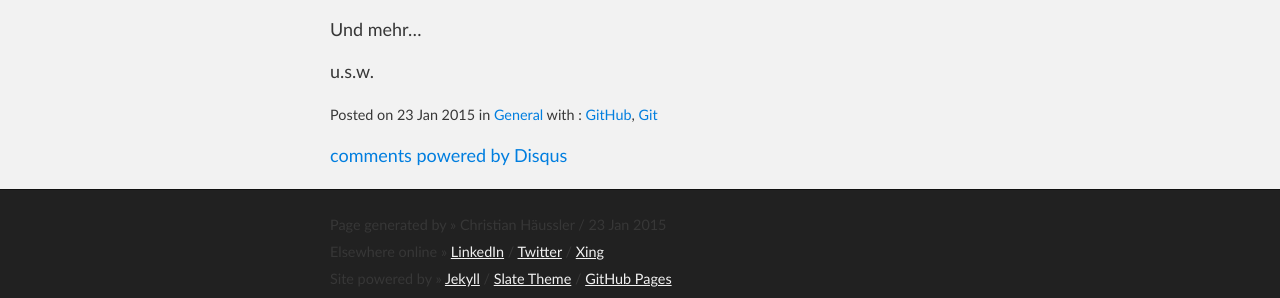
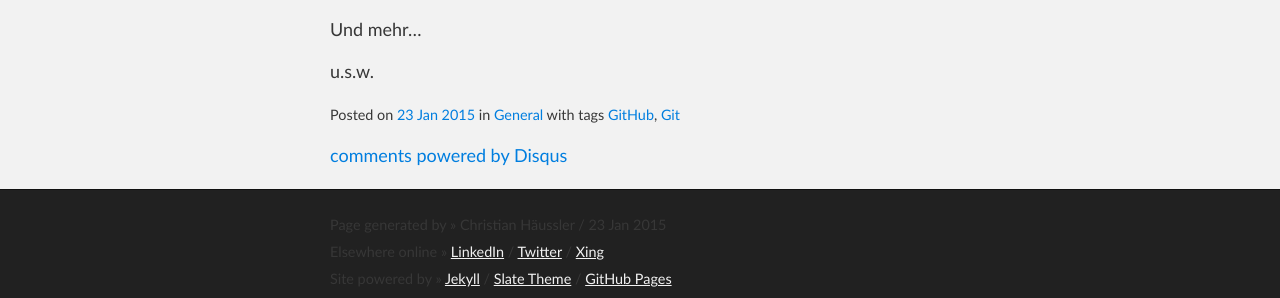
Before and after one commit to cniweb/best-practice, a Jekyll site: the page built from _posts/2015-01-23-Mein-zweiter-Post.md, in a window 1280 px wide. Shown: the part 381-679 px from the top of the page. Built offline with Jekyll 4.4.1, drawn with Linux system fonts in a browser that asks for light colours; comment, search, counter and statistics services are not loaded.

Commit message:
Update Post Template

```diff
--- a/_layouts/post.html
+++ b/_layouts/post.html
@@ -5,7 +5,7 @@ layout: default
 <article>
 {{ content }}
 
-{% capture time_content %} on <time datetime="{{ page.date | date_to_xmlschema }}">{{ page.date | date_to_string }}</time>{% endcapture %}
+{% capture time_content %} on <time datetime="{{ page.date | date_to_xmlschema }}"><a name="{{ page.date | date_to_string }}">{{ page.date | date_to_string }}</a></time>{% endcapture %}
 
 {% if page.category %}
     {% for site_category in site.data.categories %}
@@ -14,14 +14,14 @@ layout: default
         {% endif %}
     {% endfor %}
     {% if category %}
-        {% capture category_content %} in <a href="{{ site.baseurl }}/category/{{ category.slug }}/">{{ category.name }}</a>{% endcapture %}
+        {% capture category_content %} in <a href="{{ site.baseurl }}/category/{{ category.slug }}">{{ category.name }}</a>{% endcapture %}
     {% endif %}
 {% else %}
     {% assign category_content = '' %}
 {% endif %}
 
 {% if page.tags.size > 0 %}
-    {% capture tags_content %} with {% if page.tags.size == 1 %}<i class="fa fa-tag"></i>{% else %}<i class="fa fa-tags"></i>{% endif %}: {% endcapture %}
+    {% capture tags_content %} with {% if page.tags.size == 1 %}tag{% else %}tags{% endif %} {% endcapture %}
     {% for post_tag in page.tags %}
         {% for data_tag in site.data.tags %}
             {% if data_tag.slug == post_tag %}
@@ -29,7 +29,7 @@ layout: default
             {% endif %}
         {% endfor %}
         {% if tag %}
-            {% capture tags_content_temp %}{{ tags_content }}<a href="/tag/{{ tag.slug }}/">{{ tag.name }}</a>{% if forloop.last == false %}, {% endif %}{% endcapture %}
+            {% capture tags_content_temp %}{{ tags_content }}<a href="{{ site.baseurl }}/tag/{{ tag.slug }}">{{ tag.name }}</a>{% if forloop.last == false %}, {% endif %}{% endcapture %}
             {% assign tags_content = tags_content_temp %}
         {% endif %}
     {% endfor %}
```
